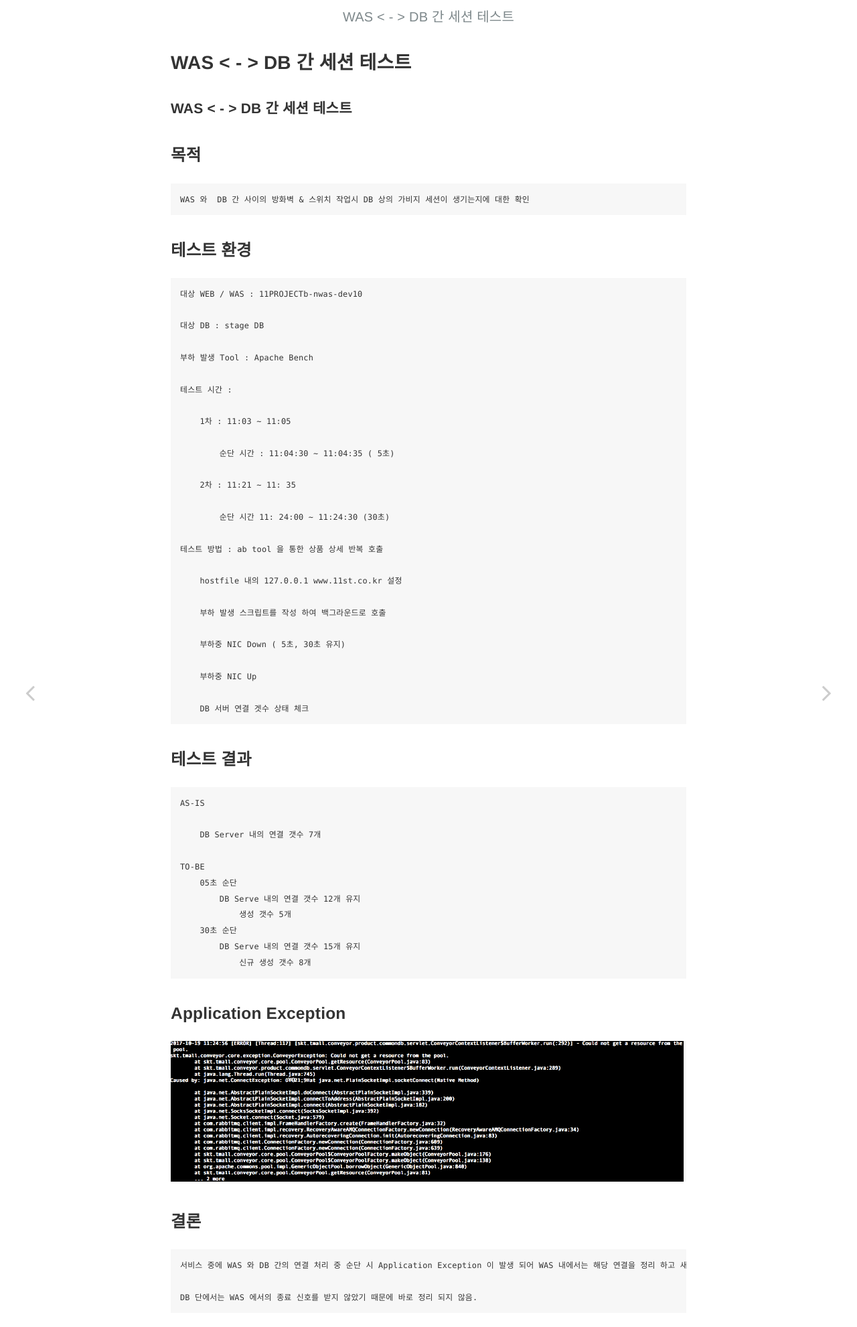
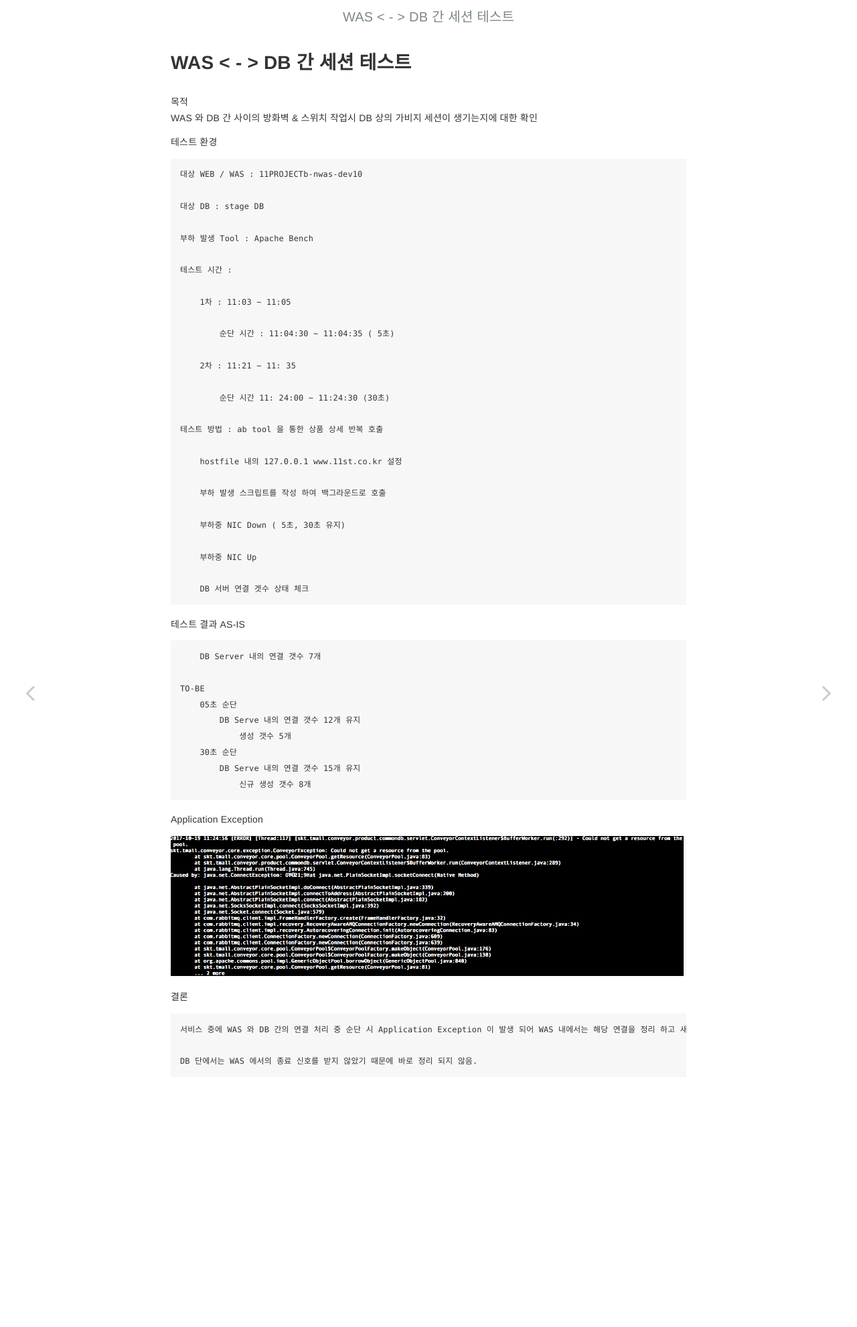
Before and after one commit to SpiritOfDeath/SpiritofDeath.github.io, a Jekyll site: the page built from _posts/2020/2020-01/2020-01-20-03-post.md, in a window 1280 px wide. Shown: the top 1981 px of the page at 67% size. Built offline with Jekyll 4.4.1, drawn with Linux system fonts in a browser that asks for light colours.

Commit message:
이미지 테스트

```diff
--- a/_posts/2020/2020-01/2020-01-20-03-post.md
+++ b/_posts/2020/2020-01/2020-01-20-03-post.md
@@ -5,13 +5,10 @@ date: 2020-01-20
 categories: WAS DB
 layout: post
 ---
-### WAS < - > DB 간 세션 테스트
-
-## 목적
+목적
     WAS 와  DB 간 사이의 방화벽 & 스위치 작업시 DB 상의 가비지 세션이 생기는지에 대한 확인
 
-
-## 테스트 환경
+테스트 환경
 
     대상 WEB / WAS : 11PROJECTb-nwas-dev10
 
@@ -42,7 +39,7 @@ layout: post
         DB 서버 연결 겟수 상태 체크
 
 
-## 테스트 결과
+ 테스트 결과
     AS-IS
 
         DB Server 내의 연결 갯수 7개
@@ -55,12 +52,12 @@ layout: post
             DB Serve 내의 연결 갯수 15개 유지
                 신규 생성 갯수 8개
 
-## Application Exception
+ Application Exception
 
 ![20171019(DBWAS)]({{site.url}}/image/20171019(DBWAS).png)
 
 
-## 결론
+ 결론
 
     서비스 중에 WAS 와 DB 간의 연결 처리 중 순단 시 Application Exception 이 발생 되어 WAS 내에서는 해당 연결을 정리 하고 새로운 연결을 생성
 
```
Also changed, not shown: _posts/2020/2020-01/2020-01-20-01-post.md (+0 -2 lines), _posts/2020/2020-01/2020-01-20-02-post.md (+1 -3 lines), _posts/2020/2020-01/2020-01-21-01-post.md (+4 -5 lines), _posts/2020/2020-01/2020-01-21-02-post.md (+7 -7 lines).
